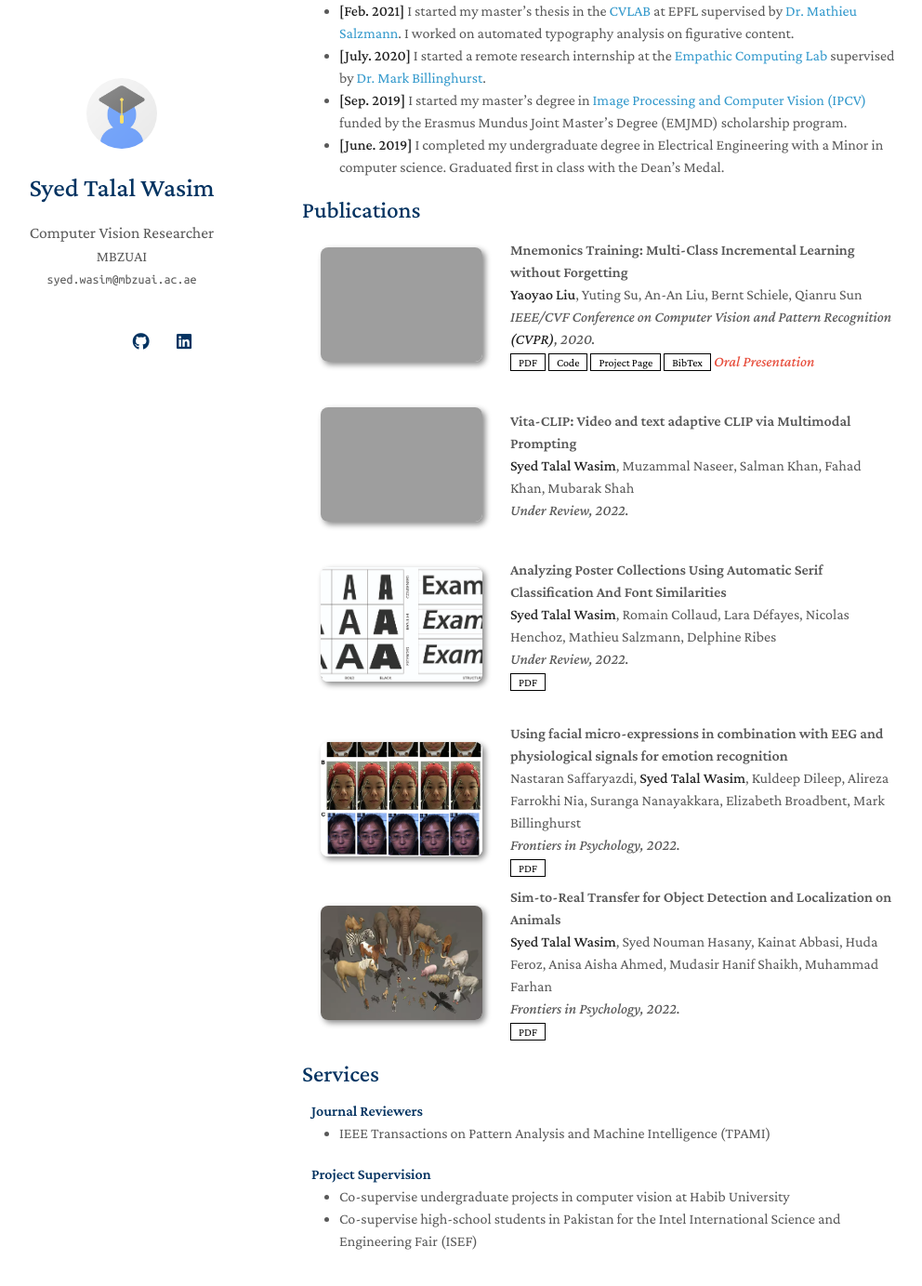
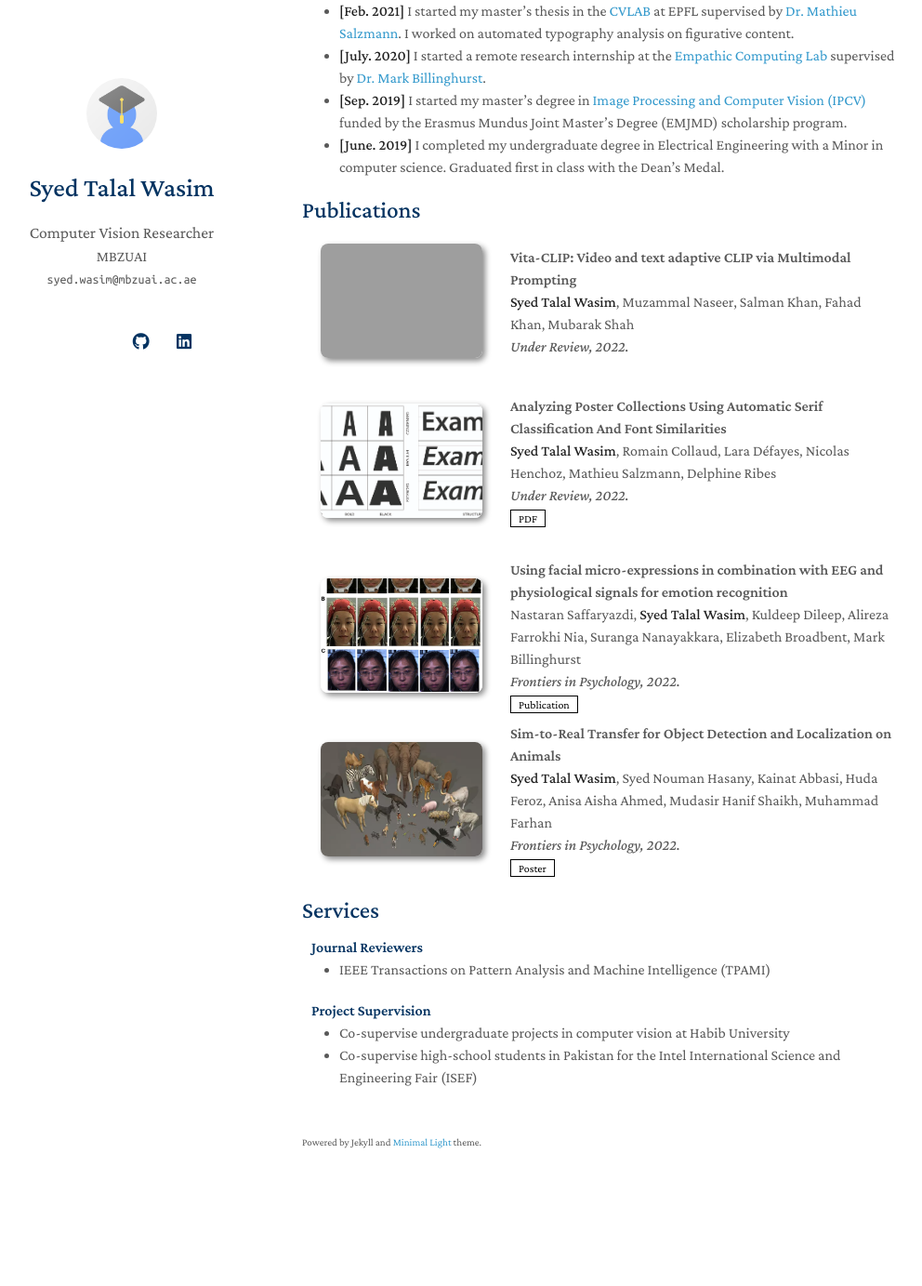
Before and after one commit to TalalWasim/talalwasim.github.io, a Jekyll site: the page built from index.md, in a window 1280 px wide and 1400 px high, scrolled down 754 px. Shown: the top 1383 px of the window at 93% size, without its empty margins (145-1137 px from the left). Built offline with Jekyll 4.4.1, drawn with Linux system fonts in a browser that asks for light colours; nearby versions of some CDN libraries; a style sheet for code colours, icons or effects is not loaded; our own code applies the rules of GitHub Pages for plain Markdown files; after the commit the page ends 2063 px from its top, so only the background shows below that; grey boxes are pictures that could not be loaded.

Commit message:
updated publications

```diff
--- a/_includes/publications.md
+++ b/_includes/publications.md
@@ -2,30 +2,6 @@
 
 <div class="publications">
 <ol class="bibliography">
-
-<li>
-<div class="pub-row">
-
-  <div class="col-sm-3 abbr" style="position: relative;padding-right: 15px;padding-left: 15px;">
-    <img src="assets/paper_images/vita.png" class="teaser img-fluid z-depth-1">
-  </div>
-
-  <div class="col-sm-9" style="position: relative;width: 100%;padding-right: 15px;padding-left: 20px;">
-    <div class="title">Mnemonics Training: Multi-Class Incremental Learning without Forgetting</div>
-    <div class="author"><strong>Yaoyao Liu</strong>, Yuting Su, An-An Liu, Bernt Schiele, Qianru Sun</div>
-    <div class="periodical"><em>IEEE/CVF Conference on Computer Vision and Pattern Recognition <strong>(CVPR)</strong>, 2020.</em></div>
-    <div class="links">
-      <a href="https://arxiv.org/pdf/2002.10211.pdf" class="btn btn-sm z-depth-0" role="button" target="_blank" style="font-size:12px;">PDF</a>
-      <a href="https://github.com/yaoyao-liu/mnemonics" class="btn btn-sm z-depth-0" role="button" target="_blank" style="font-size:12px;">Code</a>
-      <a href="https://class-il.mpi-inf.mpg.de/mnemonics/" class="btn btn-sm z-depth-0" role="button" target="_blank" style="font-size:12px;">Project Page</a>
-      <a href="https://dblp.uni-trier.de/rec/conf/cvpr/LiuSLSS20.html?view=bibtex" class="btn btn-sm z-depth-0" role="button" target="_blank" style="font-size:12px;">BibTex</a>
-      <strong><i style="color:#e74d3c">Oral Presentation</i></strong>
-    </div>
-  </div>
-</div>
-</li>
-
-<br>
 
 <li>
 <div class="pub-row">
@@ -76,7 +52,7 @@
     <div class="author">Nastaran Saffaryazdi, <strong>Syed Talal Wasim</strong>, Kuldeep Dileep, Alireza Farrokhi Nia, Suranga Nanayakkara, Elizabeth Broadbent, Mark Billinghurst</div>
     <div class="periodical"><em>Frontiers in Psychology, 2022.</em></div>
     <div class="links">
-      <a href="https://www.frontiersin.org/articles/10.3389/fpsyg.2022.864047/full" class="btn btn-sm z-depth-0" role="button" target="_blank" style="font-size:12px;">PDF</a>
+      <a href="https://www.frontiersin.org/articles/10.3389/fpsyg.2022.864047/full" class="btn btn-sm z-depth-0" role="button" target="_blank" style="font-size:12px;">Publication</a>
     </div>
   </div>
 </div>
@@ -94,7 +70,7 @@
     <div class="author"><strong>Syed Talal Wasim</strong>, Syed Nouman Hasany, Kainat Abbasi, Huda Feroz, Anisa Aisha Ahmed, Mudasir Hanif Shaikh, Muhammad Farhan</div>
     <div class="periodical"><em>Frontiers in Psychology, 2022.</em></div>
     <div class="links">
-      <a href="assets/paper_pdfs/cv4animals.pdf" class="btn btn-sm z-depth-0" role="button" target="_blank" style="font-size:12px;">PDF</a>
+      <a href="assets/paper_pdfs/cv4animals.pdf" class="btn btn-sm z-depth-0" role="button" target="_blank" style="font-size:12px;">Poster</a>
     </div>
   </div>
 </div>
```
